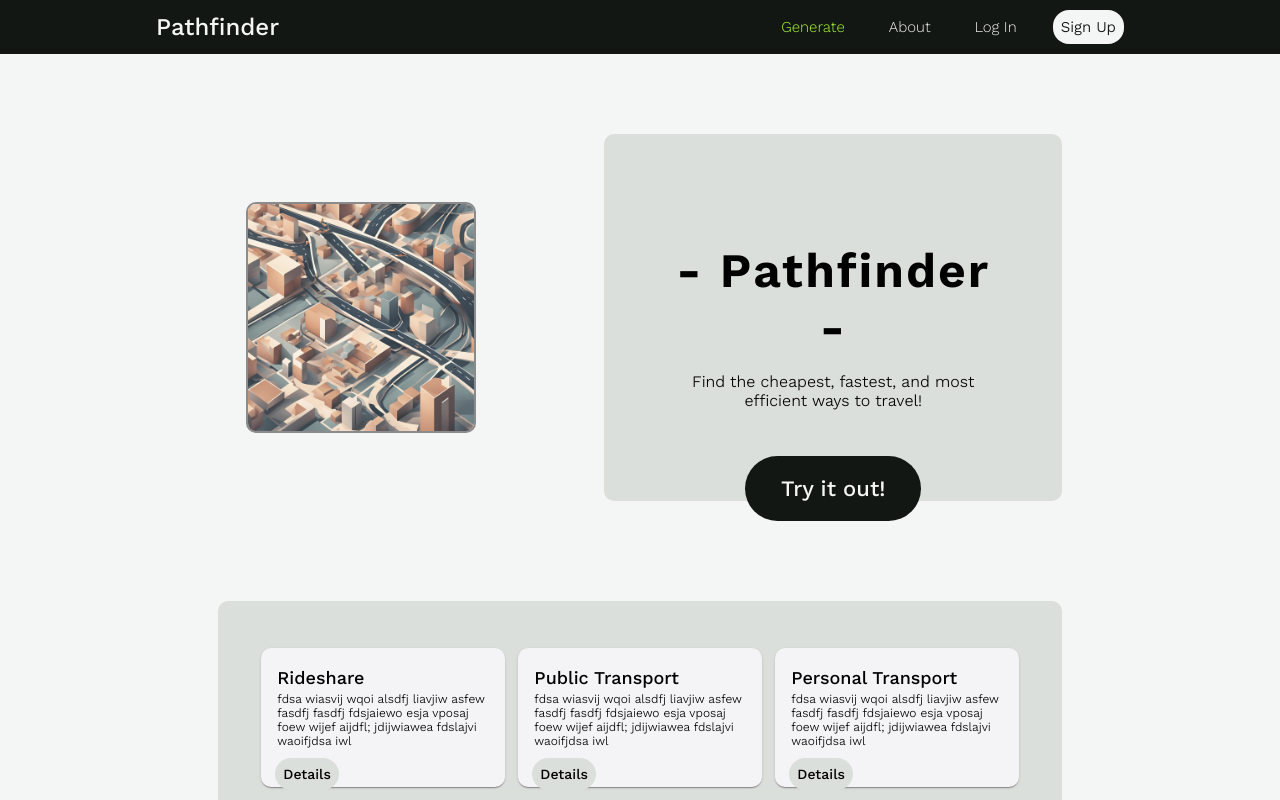
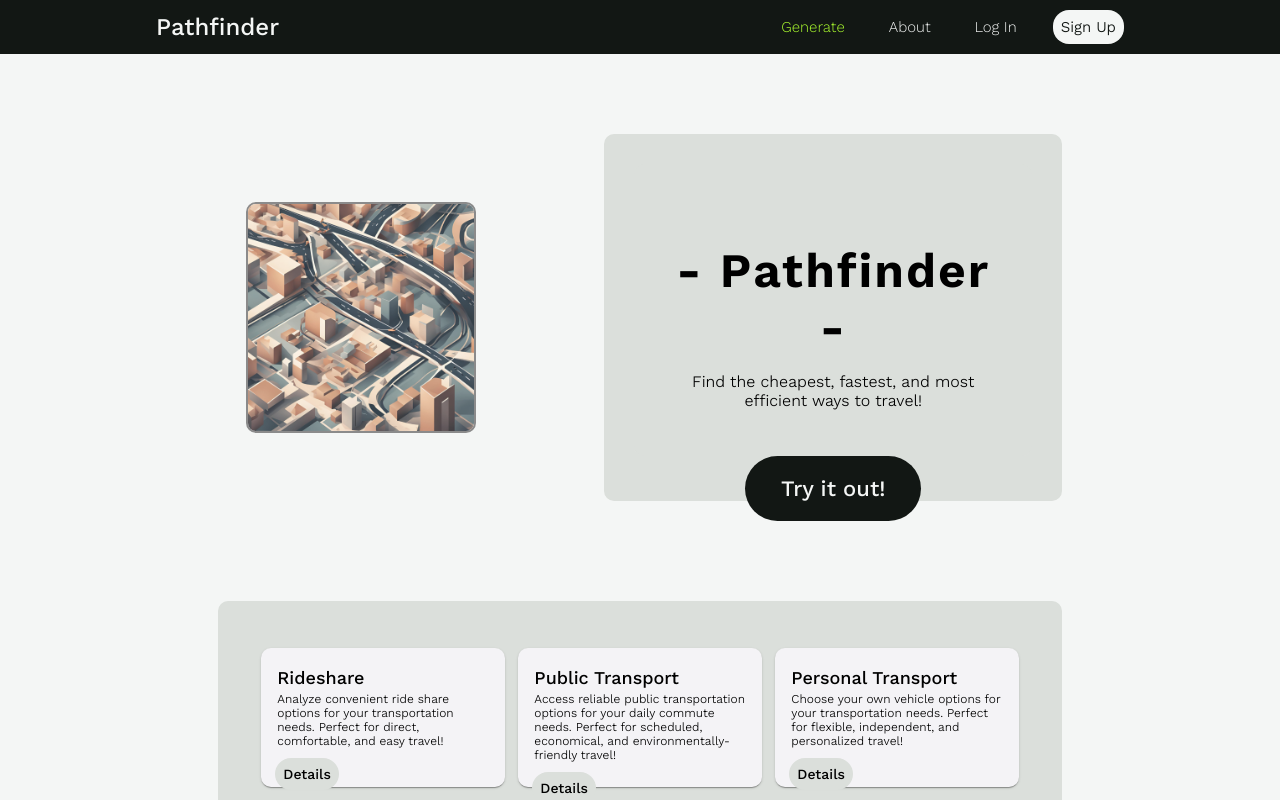
Before and after one commit to loganmarkley/Pathfinder, an Angular app in the folder frontend-directory/: page / in a window 1280 px wide. Built offline with nearby package versions, Linux system fonts and the light colour scheme.

Commit message:
update landing page minibox text

```diff
--- a/frontend-directory/src/app/landing-page/landing-page.component.html
+++ b/frontend-directory/src/app/landing-page/landing-page.component.html
@@ -22,10 +22,8 @@
           </mat-card-title>
         </mat-card-header>
         <mat-card-content>
-          <p style="font-size: 12px; text-align: left; margin-top: 0px;">fdsa wiasvij wqoi alsdfj liavjiw asfew
-            fasdfj
-            fasdfj fdsjaiewo esja vposaj foew
-            wijef aijdfl; jdijwiawea fdslajvi waoifjdsa iwl</p>
+          <p style="font-size: 12px; text-align: left; margin-top: 0px;">Analyze convenient ride share options
+            for your transportation needs. Perfect for direct, comfortable, and easy travel!</p>
         </mat-card-content>
         <mat-card-actions>
           <button class="landing-page-card-button">Details</button>
@@ -39,9 +37,8 @@
           </mat-card-title>
         </mat-card-header>
         <mat-card-content>
-          <p style="font-size: 12px; text-align: left; margin-top: 0px;">fdsa wiasvij wqoi alsdfj liavjiw asfew
-            fasdfj fasdfj fdsjaiewo esja vposaj foew
-            wijef aijdfl; jdijwiawea fdslajvi waoifjdsa iwl</p>
+          <p style="font-size: 12px; text-align: left; margin-top: 0px;">Access reliable public transportation options
+            for your daily commute needs. Perfect for scheduled, economical, and environmentally-friendly travel!</p>
         </mat-card-content>
         <mat-card-actions>
           <button class="landing-page-card-button">Details</button>
@@ -55,10 +52,8 @@
           </mat-card-title>
         </mat-card-header>
         <mat-card-content>
-          <p style="font-size: 12px; text-align: left; margin-top: 0px;">fdsa wiasvij wqoi alsdfj liavjiw asfew
-            fasdfj
-            fasdfj fdsjaiewo esja vposaj foew
-            wijef aijdfl; jdijwiawea fdslajvi waoifjdsa iwl</p>
+          <p style="font-size: 12px; text-align: left; margin-top: 0px;">Choose your own vehicle options for your
+            transportation needs. Perfect for flexible, independent, and personalized travel!</p>
         </mat-card-content>
         <mat-card-actions>
           <button class="landing-page-card-button">Details</button>
```
